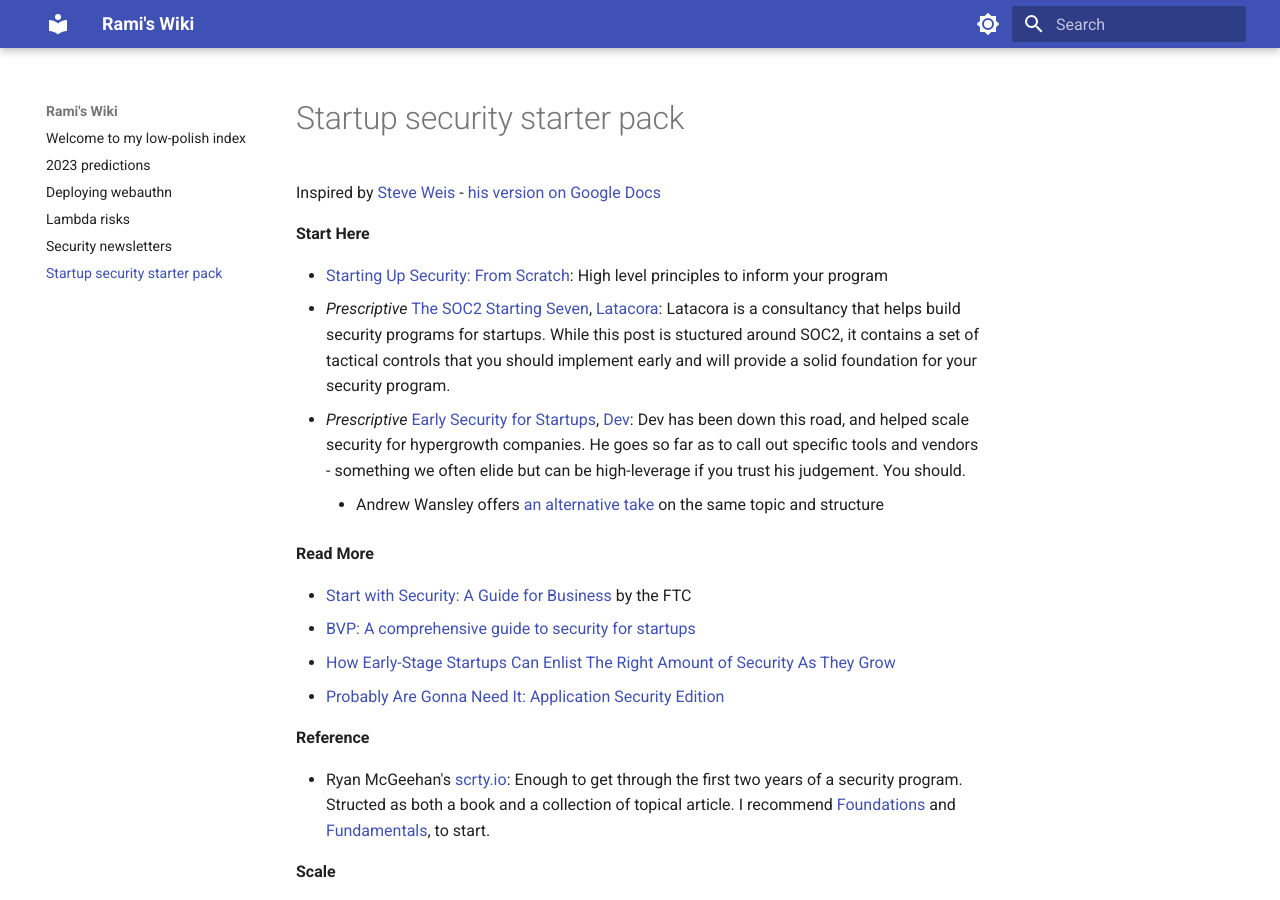
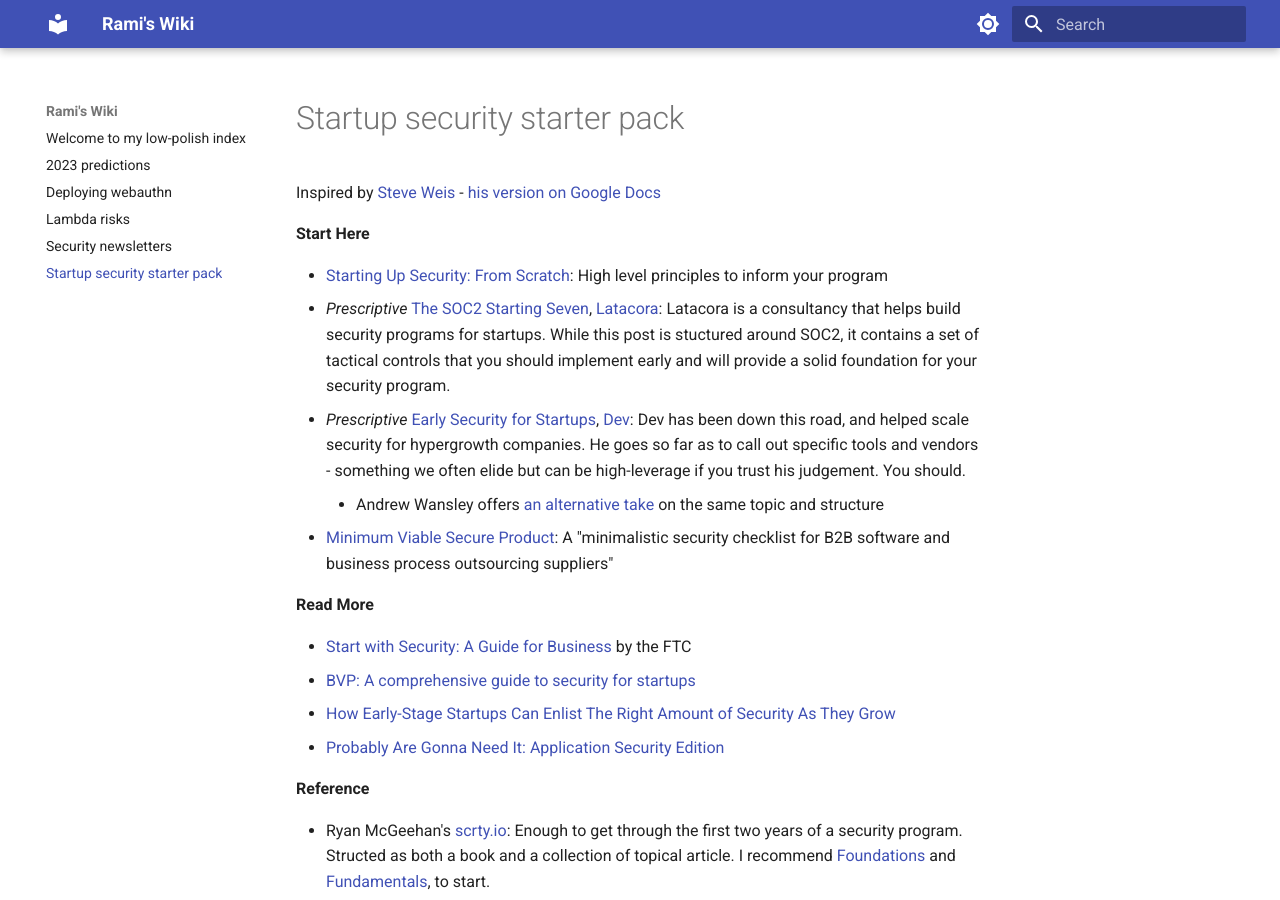
Before and after one commit to ramimac/wiki, an MkDocs documentation site: the page built from docs/startup-security-starter-pack.md, in a window 1280 px wide and 900 px high. Built offline with MkDocs 1.6.1 and Material for MkDocs 9.7.7, drawn with Linux system fonts in a browser that asks for light colours.

Commit message:
Add msvp

```diff
--- a/docs/startup-security-starter-pack.md
+++ b/docs/startup-security-starter-pack.md
@@ -6,6 +6,7 @@
 * _Prescriptive_ [The SOC2 Starting Seven](https://latacora.micro.blog/2020/03/12/the-soc-starting.html), [Latacora](https://www.latacora.com/): Latacora is a consultancy that helps build security programs for startups. While this post is stuctured around SOC2, it contains a set of tactical controls that you should implement early and will provide a solid foundation for your security program.
 * _Prescriptive_ [Early Security for Startups](https://devd.me/log/posts/startup-security/), [Dev](https://devd.me/): Dev has been down this road, and helped scale security for hypergrowth companies. He goes so far as to call out specific tools and vendors - something we often elide but can be high-leverage if you trust his judgement. You should.
     * Andrew Wansley offers [an alternative take](https://awans.org/Essays/Startup+Security) on the same topic and structure
+* [Minimum Viable Secure Product](https://mvsp.dev/mvsp.en/): A "minimalistic security checklist for B2B software and business process outsourcing suppliers"
 
 **Read More**
 
```
